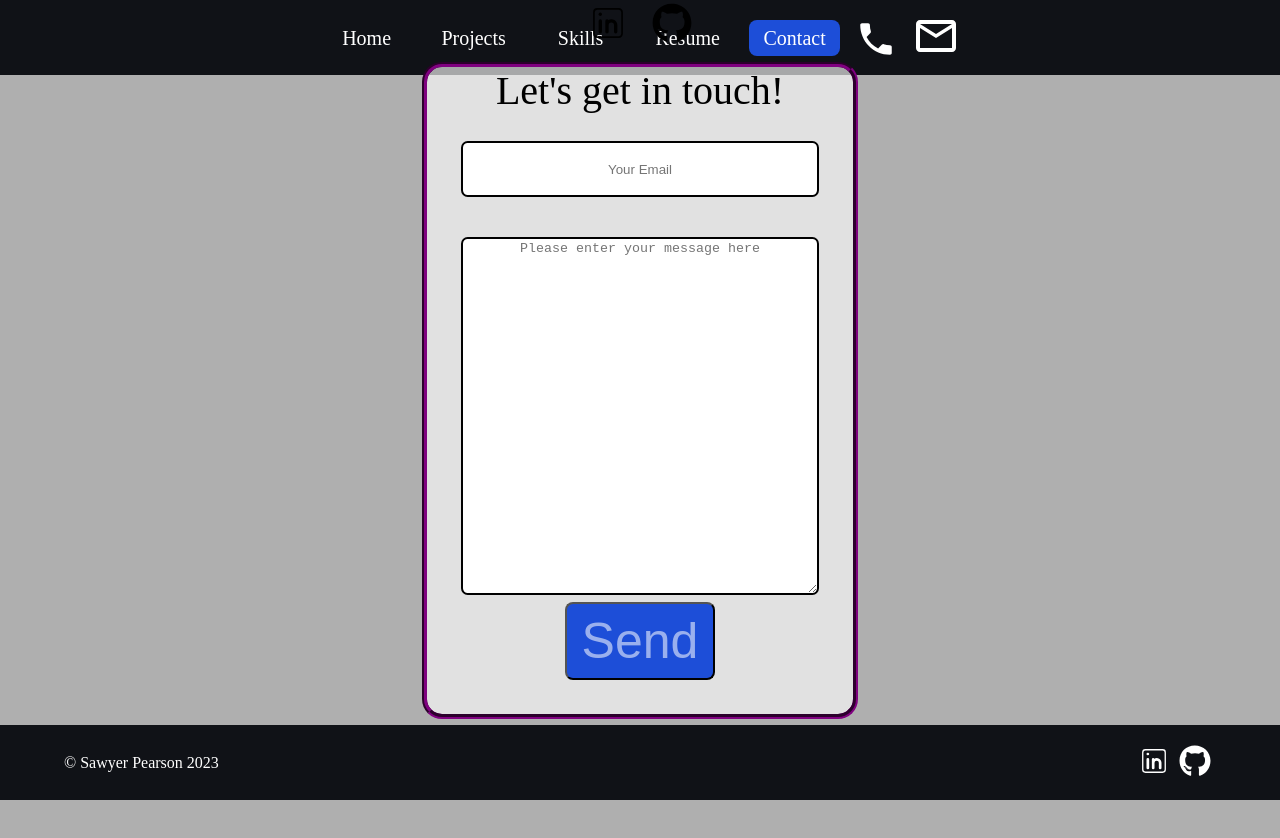
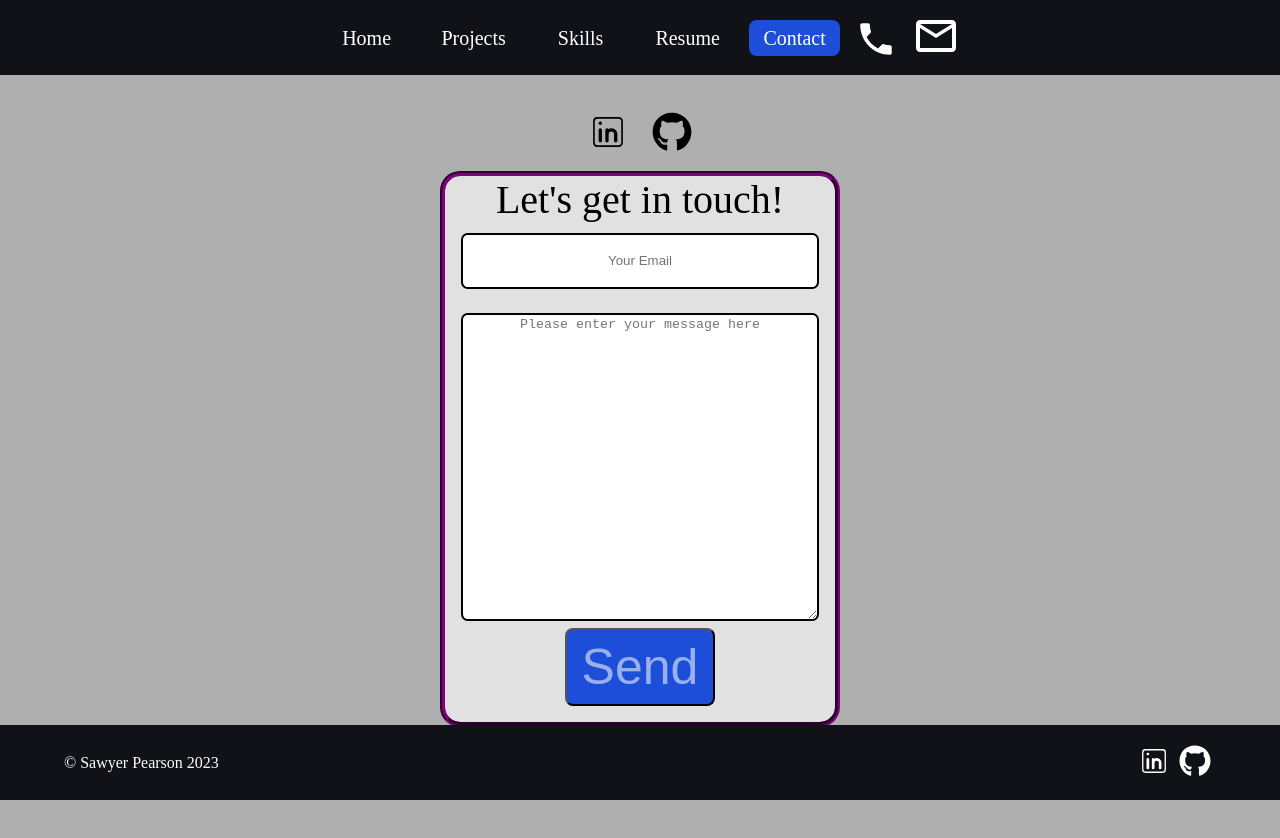
Before and after one commit to stackpearson/react-portfolio, a React (Create React App) app: page /contact in a window 1280 px wide. Shown: the top 838 px of the page. Before the commit the page ends 800 px from the top, so only its background shows below. Built offline with nearby package versions, Linux system fonts and the light colour scheme.

Commit message:
cross platform styling fixes

```diff
--- a/src/styles/App.css
+++ b/src/styles/App.css
@@ -1,3 +1,8 @@
+.App {
+  overflow-y: auto;
+  min-height: 100vh;
+}
+
 html {
   background-color: rgb(175, 175, 175);
 }
@@ -10,15 +15,13 @@ html {
 }
 
 /* content */
-.App {
-  flex: 1;
-}
 
 body {
   margin: 0;
+  padding: 0;
   display: flex;
   flex-direction: column;
-  min-height: 100vh;
+  overflow-y: auto;
 }
 
 .footer-main {
@@ -26,5 +29,4 @@ body {
   bottom: 0;
   left: 0;
   width: 100%;
-  z-index: 1;
 }
--- a/src/styles/Contact.css
+++ b/src/styles/Contact.css
@@ -1,4 +1,6 @@
  form {
+  display: flex;
+  flex-direction: column;
   border: 5px groove purple;
   padding: .25rem;
   border-radius: .5em;
@@ -6,8 +8,7 @@
  }
 
  .contact-container {
-  margin: 0;
-  height: 70vh;
+  margin: 25px 0px 75px 0px;
   display: flex;
   flex-direction: column;
   justify-content: center;
@@ -19,8 +20,7 @@
  }
 
   .contact-field {
-    margin: .5em;
-    padding: .25em;
+    margin: .3em;
   }
 
   .contact-field button {
@@ -51,7 +51,7 @@
 
   #message {
     width: 350px;
-    height: 350px;
+    height: 300px;
     border: 2px solid black;
     border-radius: .5em;
     justify-content: center;
@@ -69,6 +69,8 @@
     display: flex;
     justify-content: center;
     align-items: center;
+    flex: 1;
+    overflow-y: auto;
 
   }
 
--- a/src/styles/Projects.css
+++ b/src/styles/Projects.css
@@ -1,9 +1,11 @@
 .project-container {
-    margin: 0;
     display: flex;
+    flex: 1;
     justify-content: center;
     align-items: center;
     padding-top: 5vh;
+    overflow-y: auto;
+    margin-bottom: 75px;
   }
 
   .project-header {
```
